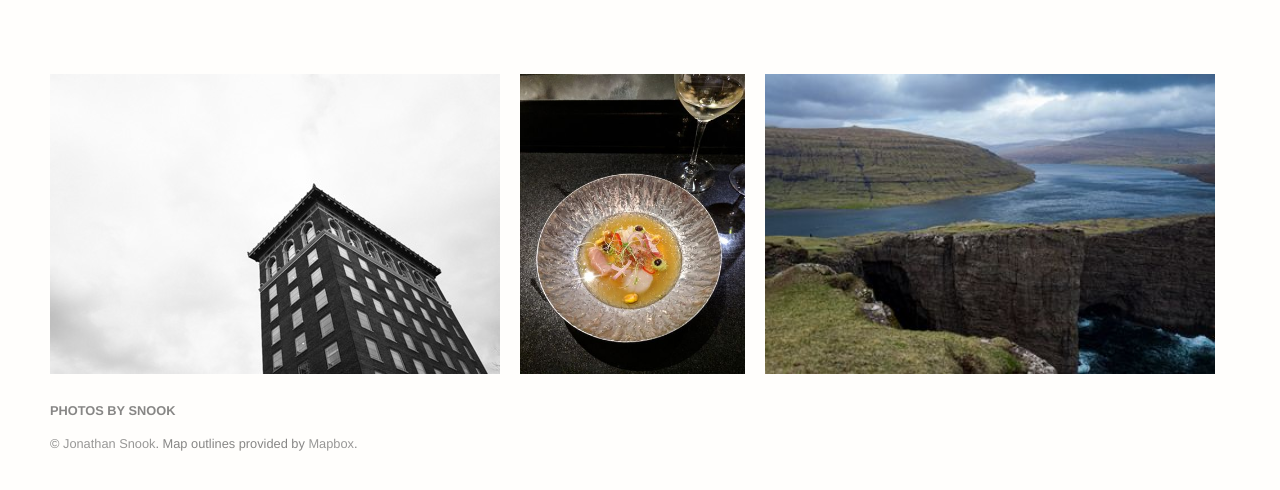
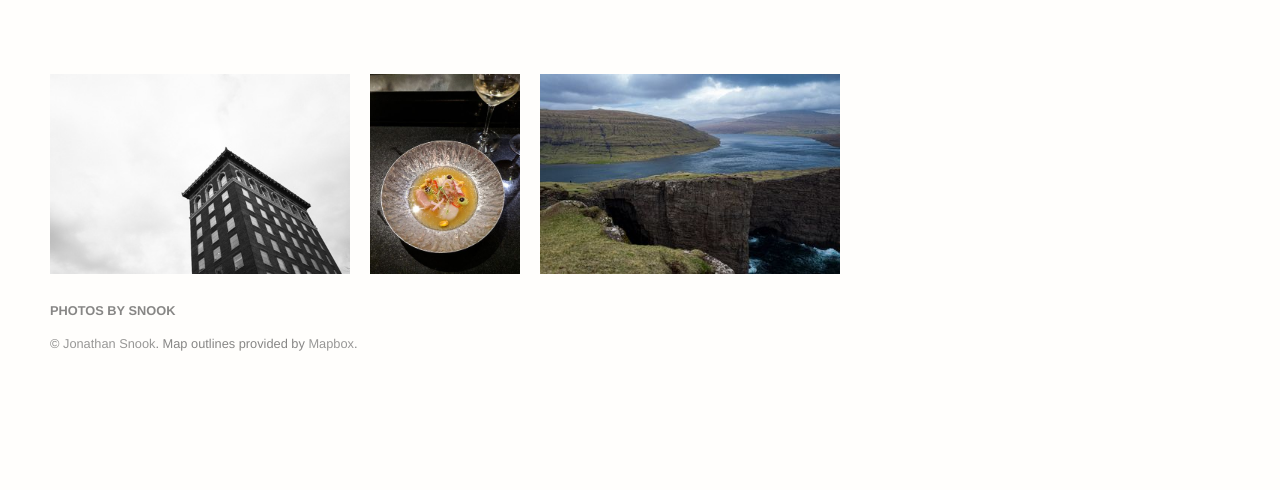
Before and after one commit to snookca/photos, an Eleventy site: page index.njk in a window 1280 px wide. Shown: the part 92-582 px from the top of the page. Built offline with nearby package versions, Linux system fonts and the light colour scheme; Eleventy itself is replaced by a stand-in of ours; files that its build step writes are made by us from their sources.

Commit message:
smaller thumbnails on homepage

```diff
--- a/index.njk
+++ b/index.njk
@@ -21,7 +21,7 @@
     <div class="content">
       <div class="photolist">
       {%- for photo in collections.photo | reverse -%}
-      <div class="photolist-photo"><a href="{{ photo.url }}"><img src="/img/{{ photo.data.imgthumb }}" height="300" alt="{{ photo.data.title }}"></a></div>
+      <div class="photolist-photo"><a href="{{ photo.url }}"><img src="/img/{{ photo.data.imgthumb }}" height="200" alt="{{ photo.data.title }}"></a></div>
       {%- endfor -%}
       </div>
     </div>
```
